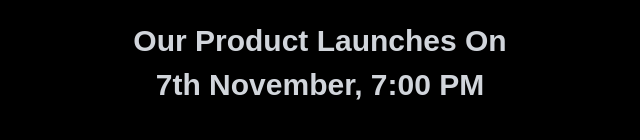
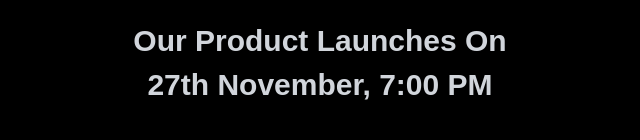
Before and after one commit to lokesh-7977/practice, a Next.js app in the folder my-veda/: page / in a window 1280 px wide. Shown: the part 395-535 px from the top of the page, without its empty margins (320-960 px from the left). Built offline with nearby package versions, Linux system fonts and the light colour scheme.

Commit message:
Update page.jsx

```diff
--- a/my-veda/app/page.jsx
+++ b/my-veda/app/page.jsx
@@ -1,4 +1,4 @@
-"use client";
+'use client';
 
 import { useEffect, useState, useRef } from "react";
 import { gsap } from "gsap";
@@ -11,7 +11,7 @@ export default function Home() {
   const timerRef = useRef(null);
 
   const calculateTimeLeft = () => {
-    const launchDate = new Date("2024-11-07T19:00:00");
+    const launchDate = new Date("2024-11-27T19:00:00"); // Updated date
     const difference = +launchDate - +new Date();
     let timeLeft = {};
 
@@ -52,7 +52,6 @@ export default function Home() {
     }
   }, [timeLeft]);
 
-
   const timerComponents = Object.keys(timeLeft).map((interval) => {
     if (!timeLeft[interval]) {
       return null;
@@ -81,7 +80,7 @@ export default function Home() {
         NEX CONNECT
       </h1>
       <h2 className="text-2xl md:text-3xl mb-2 font-semibold text-gray-300 text-center">Our Product Launches On</h2>
-      <h2 className="text-2xl md:text-3xl mb-8 font-semibold text-gray-300 text-center">7th November, 7:00 PM</h2>
+      <h2 className="text-2xl md:text-3xl mb-8 font-semibold text-gray-300 text-center">27th November, 7:00 PM</h2> {/* Updated date */}
 
       <div ref={timerRef} className="flex flex-col sm:flex-row justify-center items-center space-x-0 sm:space-x-8 mb-8">
         {timerComponents.length ? timerComponents : <span className="text-red-500">Time&apos;s up!</span>}
```
Lines whose indentation alone changed are shown as unchanged.
